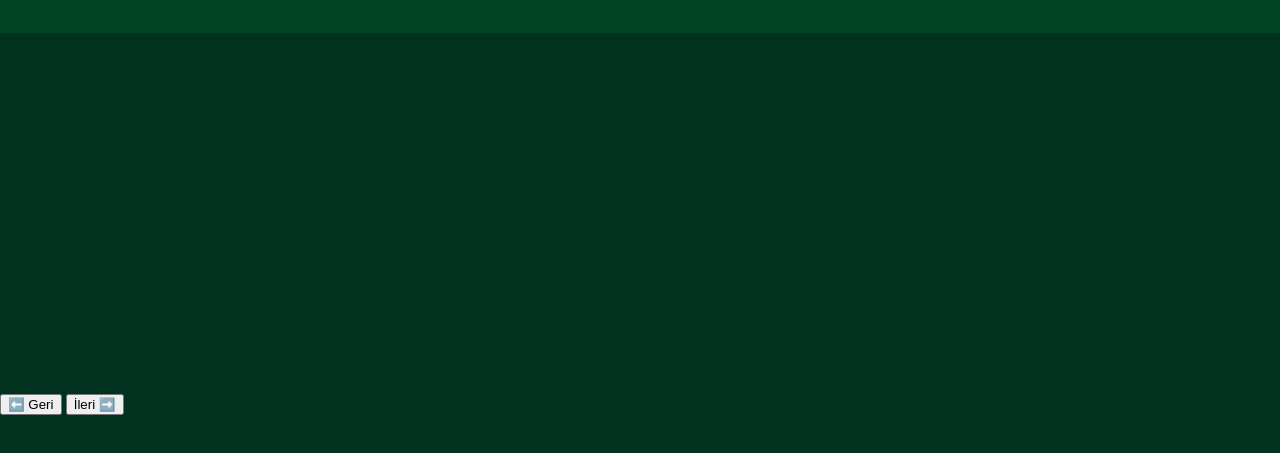
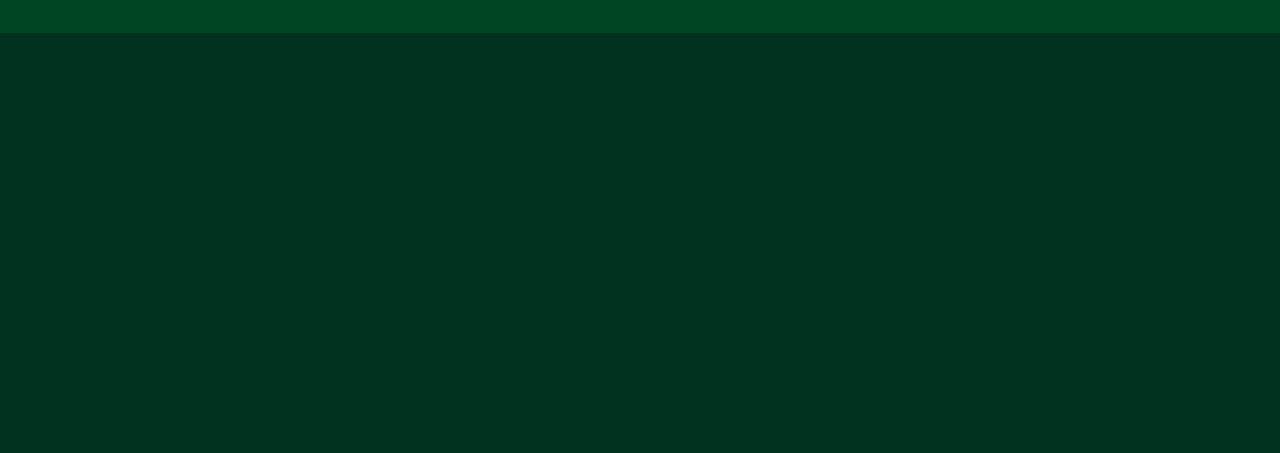
Before and after one commit to Omersirin8/siir-sitesi, a plain HTML site: page index.html in a window 1280 px wide. Shown: the part 131-584 px from the top of the page. Drawn offline with Linux system fonts and the light colour scheme.

Commit message:
Update index.html

```diff
--- a/index.html
+++ b/index.html
@@ -38,10 +38,7 @@
 
 
    <script src="./script.js"></script>
-    <div class="navigation-buttons">
-    <button onclick="goBack()">⬅️ Geri</button>
-    <button onclick="goForward()">İleri ➡️</button>
-</div>
+
 
 </body>
 </html>
```
